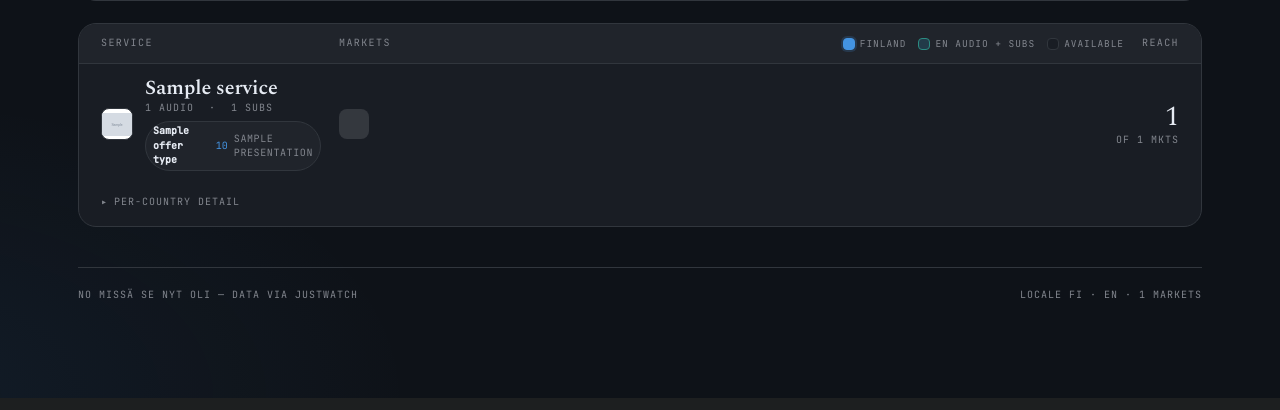
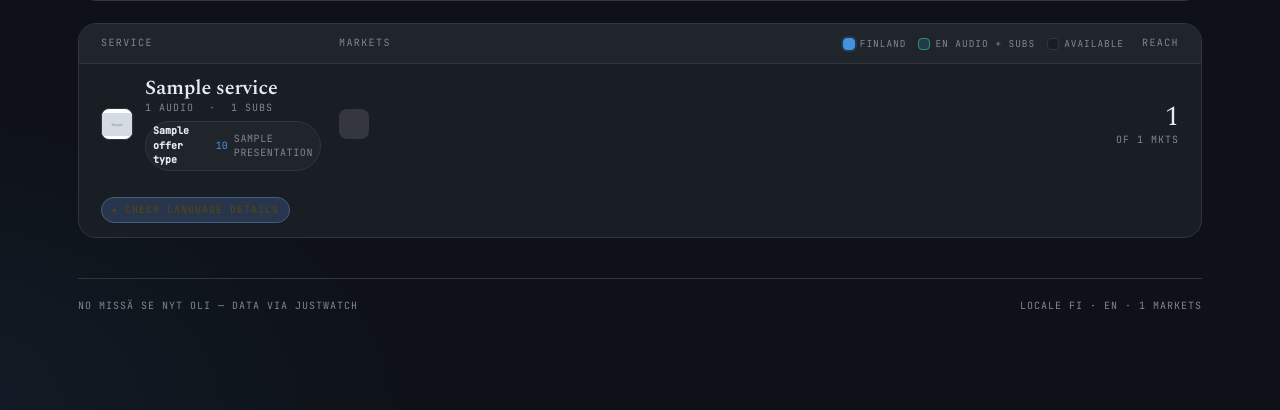
Before and after one commit to bfr/wherewasit, a Flask app: template templates/index.html in a window 1280 px wide. Shown: the part 1599-2009 px from the top of the page. Run offline with Flask 3, Linux system fonts and the light colour scheme; the template is opened without the code that fills it: most values are stand-ins (such as "Sample title", 1, 10 or a date in 2020); grey boxes marked "Sample" are stand-in pictures; some libraries are stand-ins or nearby versions.

Commit message:
sharper button

```diff
--- a/static/styles.css
+++ b/static/styles.css
@@ -1092,20 +1092,33 @@ body {
 /* expand toggle */
 .row-toggle {
   appearance: none;
-  border: 0;
-  background: transparent;
+  border: 1px solid color-mix(in oklch, var(--accent) 45%, var(--rule));
+  background: color-mix(in oklch, var(--accent) 24%, var(--paper));
   font-family: var(--font-mono);
   font-size: 10px;
   text-transform: uppercase;
   letter-spacing: 0.1em;
-  color: var(--ink-mute);
+  color: #5d4608;
   cursor: pointer;
   display: inline-flex;
   align-items: center;
   gap: 6px;
-  margin-top: 6px;
+  margin-top: 8px;
+  padding: 5px 10px;
+  border-radius: 999px;
+  user-select: none;
+  transition: border-color 120ms ease, color 120ms ease, background 120ms ease, transform 80ms ease;
 }
-.row-toggle:hover { color: var(--accent); }
+.row-toggle:hover {
+  color: #3f2f06;
+  border-color: color-mix(in oklch, var(--accent) 70%, var(--rule));
+  background: color-mix(in oklch, var(--accent) 36%, var(--paper));
+}
+.row-toggle:focus-visible {
+  outline: 2px solid color-mix(in oklch, var(--accent) 45%, transparent);
+  outline-offset: 2px;
+}
+.row-toggle:active { transform: scale(0.98); }
 .row-toggle .arr {
   transition: transform 180ms;
   display: inline-block;
--- a/static/sw.js
+++ b/static/sw.js
@@ -5,7 +5,7 @@
 //   - Static assets: cache-first
 //   - Cross-origin fonts/cdn: stale-while-revalidate
 
-const VERSION = "msno-v27";
+const VERSION = "msno-v29";
 const SHELL_CACHE = `${VERSION}-shell`;
 const RUNTIME_CACHE = `${VERSION}-runtime`;
 const HTML_CACHE = `${VERSION}-html`;
--- a/templates/index.html
+++ b/templates/index.html
@@ -379,7 +379,7 @@
           <details class="row-details">
             <summary class="row-toggle">
               <span class="arr" aria-hidden="true">▸</span>
-              <span class="row-toggle-label">Per-country detail</span>
+              <span class="row-toggle-label">Check language details</span>
             </summary>
             <div class="row-expand">
               {% for c in info.by_country %}
```
